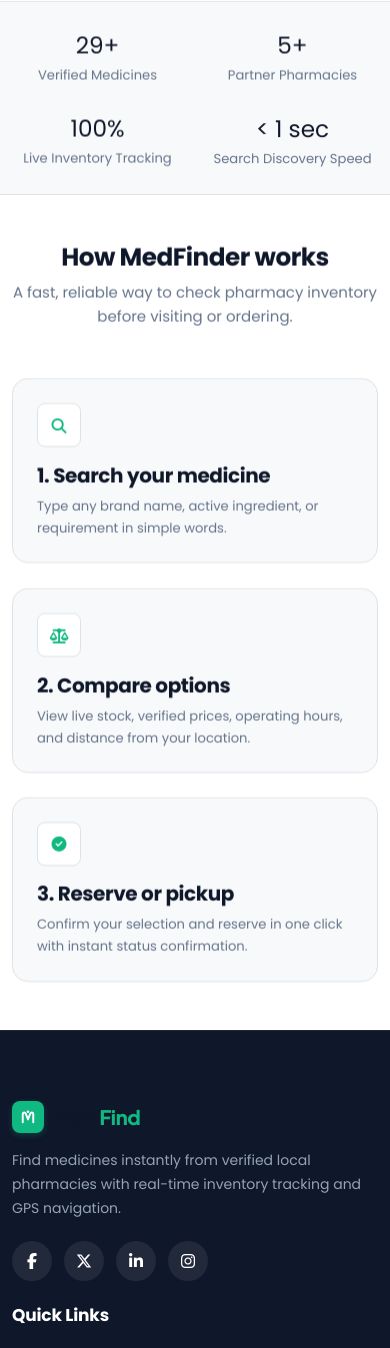
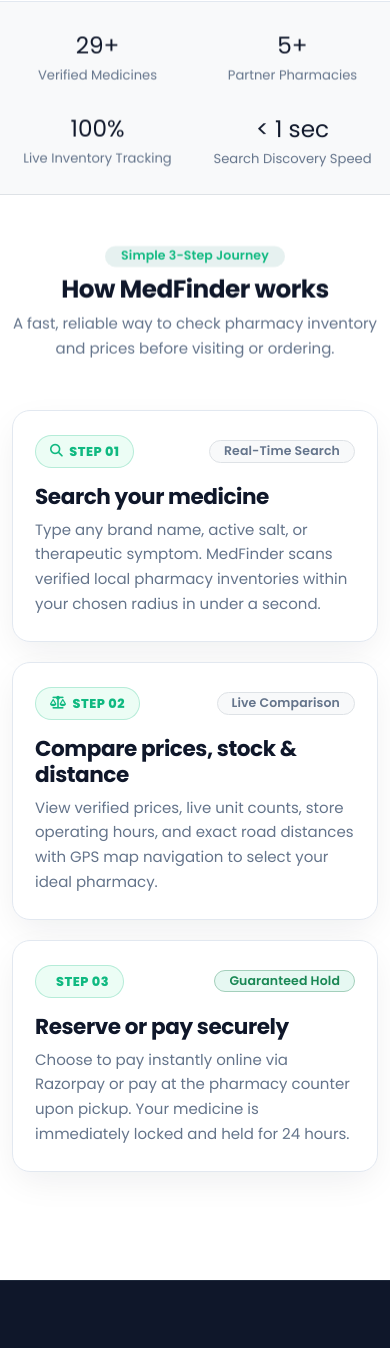
Before and after one commit to samayshrey-dev/MediFind, a Django app: page / in a window 390 px wide. Shown: the part 1302-2650 px from the top of the page. Run offline with Django 5.2, Linux system fonts and the light colour scheme; data that the repository does not hold is empty; some libraries are stand-ins or nearby versions.

Commit message:
feat: complete final hackathon startup polish pass on MedFinder

```diff
--- a/medifind/templates/home.html
+++ b/medifind/templates/home.html
@@ -370,50 +370,64 @@
   </div>
 </section>
 
-<!-- HOW IT WORKS (Scroll Reveal) -->
+<!-- HOW IT WORKS (Interactive ScrollStack Stacking Cards) -->
 <section class="py-5 bg-white">
   <div class="container py-lg-4">
-    <div class="text-center mb-5 reveal" style="max-width: 600px; margin: 0 auto;">
+    <div class="text-center mb-5 reveal" style="max-width: 620px; margin: 0 auto;">
+      <span class="badge bg-primary-subtle text-primary rounded-pill px-3 py-1 mb-2 fw-semibold">Simple 3-Step Journey</span>
       <h2 class="fw-bold text-dark mb-2">How MedFinder works</h2>
-      <p class="text-muted">A fast, reliable way to check pharmacy inventory before visiting or ordering.</p>
+      <p class="text-muted">A fast, reliable way to check pharmacy inventory and prices before visiting or ordering.</p>
     </div>
 
-    <div class="row g-4 reveal-stagger">
-      <div class="col-md-4">
-        <div class="p-4 rounded-4 border bg-light h-100 card-interactive">
-          <div
-            class="d-inline-flex align-items-center justify-content-center mb-3 rounded-3 bg-white border text-primary"
-            style="width: 44px; height: 44px;">
+    <div class="scroll-stack-container">
+      <!-- Step 01 -->
+      <div class="scroll-stack-item" style="--stack-index: 0;">
+        <div class="d-flex align-items-center justify-content-between mb-3 flex-wrap gap-2">
+          <span class="scroll-stack-number"><i class="fa-solid fa-magnifying-glass"></i> Step 01</span>
+          <span class="badge bg-light text-muted border rounded-pill px-2.5 py-1 small">Real-Time Search</span>
+        </div>
+        <div class="d-flex align-items-start gap-4">
+          <div class="scroll-stack-icon-wrapper d-none d-sm-flex">
             <i class="fa-solid fa-magnifying-glass"></i>
           </div>
-          <h5 class="fw-bold text-dark mb-2">1. Search your medicine</h5>
-          <p class="text-muted small mb-0">Type any brand name, active ingredient, or requirement in simple words.</p>
+          <div>
+            <h4 class="fw-bold text-dark mb-2">Search your medicine</h4>
+            <p class="text-muted mb-0">Type any brand name, active salt, or therapeutic symptom. MedFinder scans verified local pharmacy inventories within your chosen radius in under a second.</p>
+          </div>
         </div>
       </div>
 
-      <div class="col-md-4">
-        <div class="p-4 rounded-4 border bg-light h-100 card-interactive">
-          <div
-            class="d-inline-flex align-items-center justify-content-center mb-3 rounded-3 bg-white border text-primary"
-            style="width: 44px; height: 44px;">
+      <!-- Step 02 -->
+      <div class="scroll-stack-item" style="--stack-index: 1;">
+        <div class="d-flex align-items-center justify-content-between mb-3 flex-wrap gap-2">
+          <span class="scroll-stack-number"><i class="fa-solid fa-scale-balanced"></i> Step 02</span>
+          <span class="badge bg-light text-muted border rounded-pill px-2.5 py-1 small">Live Comparison</span>
+        </div>
+        <div class="d-flex align-items-start gap-4">
+          <div class="scroll-stack-icon-wrapper d-none d-sm-flex">
             <i class="fa-solid fa-scale-balanced"></i>
           </div>
-          <h5 class="fw-bold text-dark mb-2">2. Compare options</h5>
-          <p class="text-muted small mb-0">View live stock, verified prices, operating hours, and distance from your
-            location.</p>
+          <div>
+            <h4 class="fw-bold text-dark mb-2">Compare prices, stock &amp; distance</h4>
+            <p class="text-muted mb-0">View verified prices, live unit counts, store operating hours, and exact road distances with GPS map navigation to select your ideal pharmacy.</p>
+          </div>
         </div>
       </div>
 
-      <div class="col-md-4">
-        <div class="p-4 rounded-4 border bg-light h-100 card-interactive">
-          <div
-            class="d-inline-flex align-items-center justify-content-center mb-3 rounded-3 bg-white border text-primary"
-            style="width: 44px; height: 44px;">
+      <!-- Step 03 -->
+      <div class="scroll-stack-item" style="--stack-index: 2;">
+        <div class="d-flex align-items-center justify-content-between mb-3 flex-wrap gap-2">
+          <span class="scroll-stack-number"><i class="fa-solid fa-shield-check"></i> Step 03</span>
+          <span class="badge bg-success-subtle text-success border border-success-subtle rounded-pill px-2.5 py-1 small">Guaranteed Hold</span>
+        </div>
+        <div class="d-flex align-items-start gap-4">
+          <div class="scroll-stack-icon-wrapper d-none d-sm-flex">
             <i class="fa-solid fa-circle-check"></i>
           </div>
-          <h5 class="fw-bold text-dark mb-2">3. Reserve or pickup</h5>
-          <p class="text-muted small mb-0">Confirm your selection and reserve in one click with instant status
-            confirmation.</p>
+          <div>
+            <h4 class="fw-bold text-dark mb-2">Reserve or pay securely</h4>
+            <p class="text-muted mb-0">Choose to pay instantly online via Razorpay or pay at the pharmacy counter upon pickup. Your medicine is immediately locked and held for 24 hours.</p>
+          </div>
         </div>
       </div>
     </div>
--- a/medifind/templates/order_confirmed.html
+++ b/medifind/templates/order_confirmed.html
@@ -66,8 +66,8 @@
         <div class="list-group-item d-flex align-items-center py-3">
           <i class="fa-solid fa-check-circle text-success fs-5 me-3"></i>
           <div>
-            <div class="fw-bold text-dark small">AI Recommendation &amp; Approval Granted</div>
-            <div class="text-muted" style="font-size: 0.78rem;">User approved verified pharmacy option</div>
+            <div class="fw-bold text-dark small">Order Selection Approved</div>
+            <div class="text-muted" style="font-size: 0.78rem;">Verified local pharmacy option selected and confirmed</div>
           </div>
           <span class="badge bg-success-subtle text-success ms-auto small">Completed</span>
         </div>
--- a/medifind/templates/search.html
+++ b/medifind/templates/search.html
@@ -114,7 +114,7 @@
         {% if did_you_mean %}
           <div class="alert alert-info border-0 rounded-4 py-2 px-3 mb-3 d-flex align-items-center justify-content-between shadow-sm">
             <div>
-              <i class="fa-solid fa-wand-magic-sparkles text-primary me-2"></i>
+              <i class="fa-solid fa-magnifying-glass text-primary me-2"></i>
               <span class="text-dark">Showing results for <strong>{{ did_you_mean }}</strong></span>
               <small class="text-muted ms-1">(searched for "{{ query }}")</small>
             </div>
```
